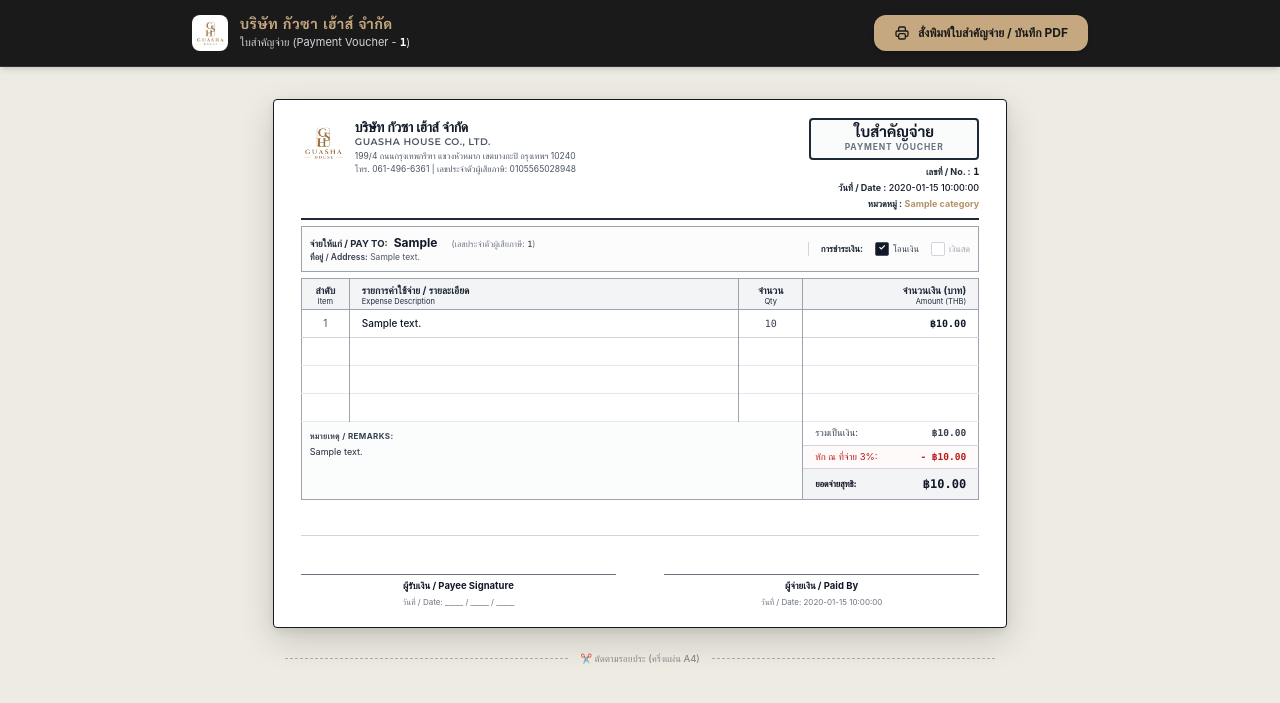
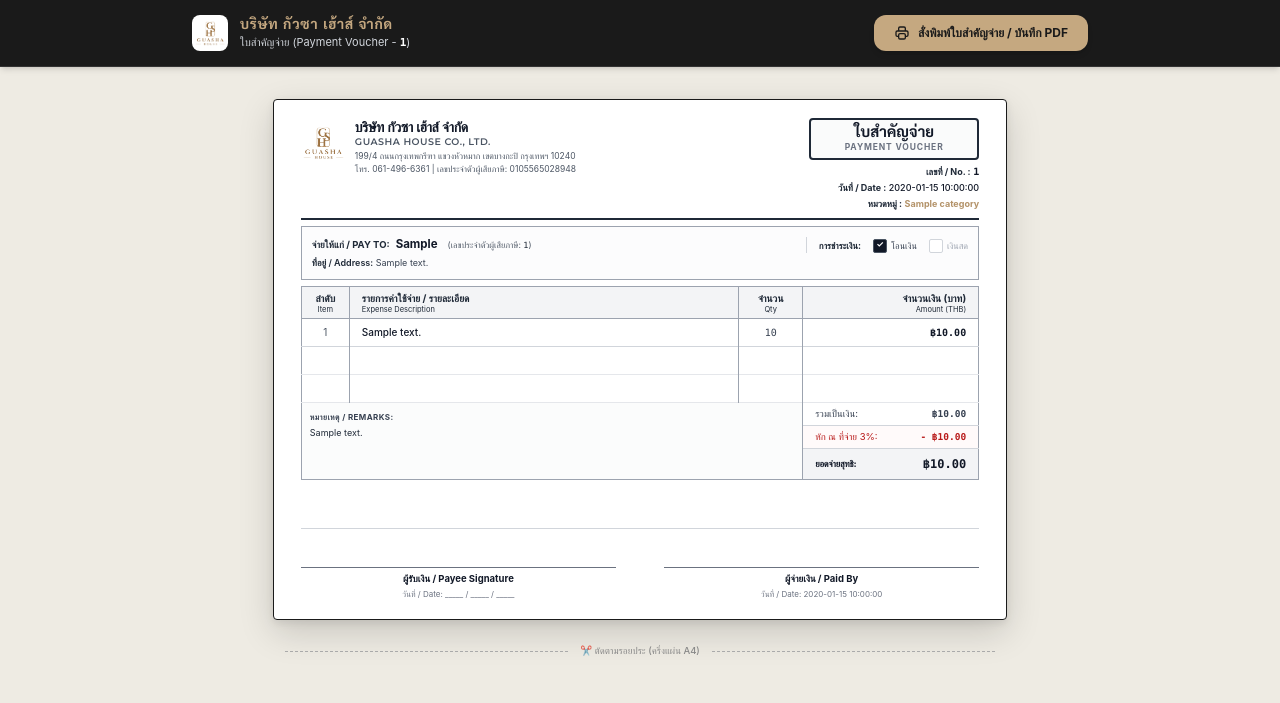
Before and after one commit to Amaraporn48/guasha-house, a FastAPI app: template templates/print_voucher.html in a window 1280 px wide. Shown: the top 703 px of the page. Run offline with FastAPI, Linux system fonts and the light colour scheme; the template is opened without the code that fills it: most values are stand-ins (such as "Sample title", 1, 10 or a date in 2020); some libraries are stand-ins or nearby versions.

Commit message:
fix: display full address and payee name without truncation and enforce strictly 1 page on A4 half print

```diff
--- a/templates/print_voucher.html
+++ b/templates/print_voucher.html
@@ -54,7 +54,7 @@
             }
             .voucher-card {
                 width: 194mm;
-                height: 140mm;
+                min-height: 138mm;
                 max-width: 100%;
                 background-color: white !important;
                 box-shadow: 0 12px 35px rgba(0, 0, 0, 0.16), 0 3px 8px rgba(0, 0, 0, 0.08);
@@ -200,21 +205,23 @@
                 </div>
             </div>
 
-            <!-- 2. PAYEE & PAYMENT METHOD DETAILS -->
-            <div class="border border-gray-400 bg-gray-50/50 p-2 mb-1.5 flex items-center justify-between gap-4 text-[9px] sm:text-[9.5px] w-full">
+            <!-- 2. PAYEE & PAYMENT METHOD DETAILS (Full Name & Full Address Without Any Truncation) -->
+            <div class="border border-gray-400 bg-gray-50/50 p-2 sm:p-2.5 mb-1.5 flex items-start justify-between gap-4 text-[9px] sm:text-[9.5px] w-full">
                 <div class="flex-1 min-w-0 leading-tight">
-                    <div class="flex items-baseline gap-1.5">
+                    <div class="flex flex-wrap items-baseline gap-1.5">
                         <span class="font-bold text-gray-800 uppercase flex-shrink-0">จ่ายให้แก่ / Pay To:</span>
-                        <span class="text-[11px] sm:text-[12px] font-bold text-gray-900 truncate">{{ exp.pay_to or '-' }}</span>
+                        <span class="text-[11px] sm:text-[11.5px] font-bold text-gray-900 break-words">{{ exp.pay_to or '-' }}</span>
                         {% if exp.tax_id %}
-                        <span class="text-[8.5px] text-gray-500 ml-2">(เลขประจำตัวผู้เสียภาษี: <span class="font-mono font-medium text-gray-800">{{ exp.tax_id }}</span>)</span>
+                        <span class="text-[8.5px] text-gray-600 ml-1 flex-shrink-0">(เลขประจำตัวผู้เสียภาษี: <span class="font-mono font-medium text-gray-800">{{ exp.tax_id }}</span>)</span>
                         {% endif %}
                     </div>
                     {% if exp.address %}
-                    <div class="text-[8px] sm:text-[8.5px] text-gray-600 truncate mt-0.5"><span class="font-semibold text-gray-700">ที่อยู่ / Address:</span> {{ exp.address }}</div>
+                    <div class="text-[8.5px] sm:text-[9px] text-gray-700 mt-1 leading-normal break-words">
+                        <span class="font-semibold text-gray-800">ที่อยู่ / Address:</span> {{ exp.address }}
+                    </div>
                     {% endif %}
                 </div>
-                <div class="flex items-center gap-3 text-[8.5px] sm:text-[9px] font-medium text-gray-700 border-l border-gray-300 pl-3 flex-shrink-0">
+                <div class="flex items-center gap-3 text-[8.5px] sm:text-[9px] font-medium text-gray-700 border-l border-gray-300 pl-3 flex-shrink-0 pt-0.5">
                     <span class="font-bold text-gray-800">การชำระเงิน:</span>
                     <label class="inline-flex items-center gap-1 cursor-default">
                         <span class="inline-block w-3.5 h-3.5 border border-gray-600 rounded-sm bg-gray-900 text-white text-[8.5px] leading-none text-center font-bold">✓</span>
```
Also changed, not shown: other parts of templates/print_voucher.html (+14 -9 lines).
